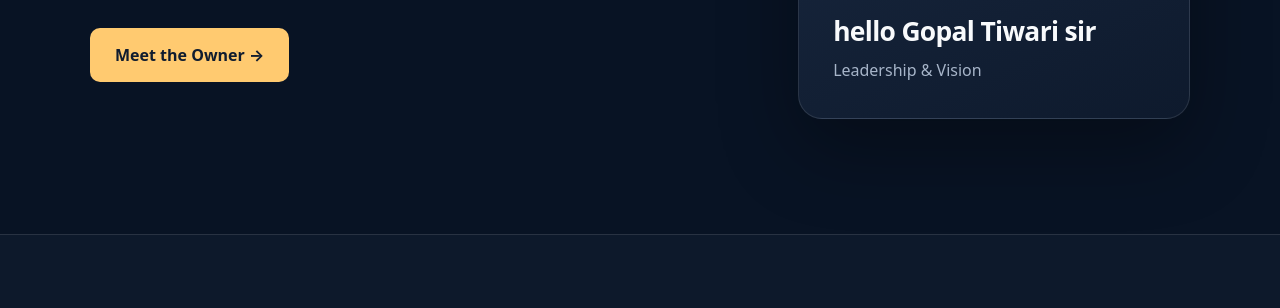
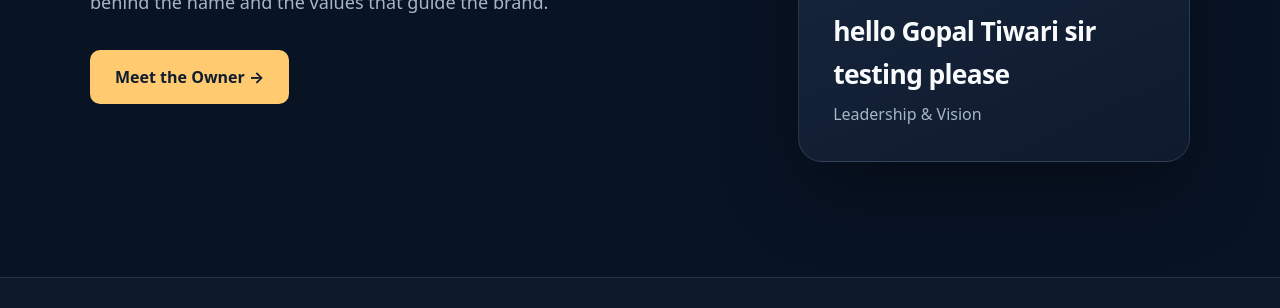
Before and after one commit to ITgurubaba/Guru--CRM, a plain HTML site: page index.html in a window 1280 px wide. Shown: the part 538-846 px from the top of the page. Drawn offline with Linux system fonts and the light colour scheme.

Commit message:
check now

```diff
--- a/index.html
+++ b/index.html
@@ -98,7 +98,7 @@
         <div class="hero-card" aria-label="Gopal Tiwari, Owner of BKABA">
           <div class="monogram" aria-hidden="true">GT</div>
           <p class="card-label">Owner of BKABA</p>
-          <h2>hello Gopal Tiwari sir</h2>
+          <h2>hello Gopal Tiwari sir testing please</h2>
           <p>Leadership &amp; Vision</p>
         </div>
       </div>
```
